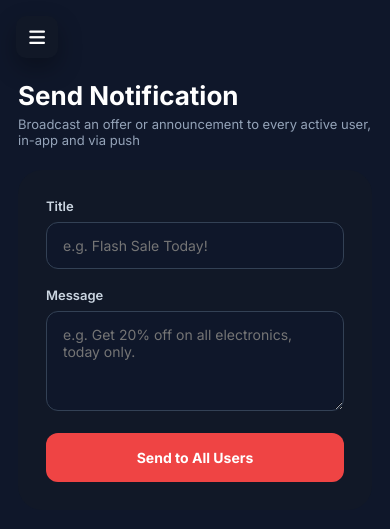
After one commit to Teja080910/ecommers-app, a PHP site: page /send-notification.php in a window 390 px wide. The commit adds this page. Shown: the top 529 px of the page. Run offline with PHP 8.4, Linux system fonts and the light colour scheme; a user stored in the database is signed in.

Commit message:
Fix profile edit crash, coupon sheet keyboard, language hang; remove wallet; add refund/offer notifications
- profile.dart: editPhone/editUsername/editName had a race where setState
  fired on an already-disposed bottom sheet (setState-after-dispose crash),
  and the error variable was re-declared inside the StatefulBuilder so
  validation errors never actually rendered. Hoisted state, added
  submitting flags with button spinners, and guarded all post-await
  context/state use.
- checkout.dart: coupon bottom sheet was missing isScrollControlled, so the
  keyboard covered the input instead of the sheet resizing above it. Also
  added a loading spinner to Apply Coupon and Place Order (which previously
  had no double-submit guard at all).
- language.dart: applyLanguage() had no timeout/error handling around the
  ML Kit model download, so a stalled download left the Apply button
  spinning forever with no way out.
- address.dart: Save Address button now shows a spinner and can't be
  double-submitted.
- Removed the Wallet feature end-to-end (Home header pill, Home drawer
  item, Profile settings entry) since there's no refund/cashback crediting
  logic behind it and it's not a live decision yet. Replaced with:
  admin/cancelled-orders.php now has a per-order "send refund notification"
  action (in-app + push, no ledger), and a new admin/send-notification.php
  page to broadcast offer/announcement notifications to all users.

Co-Authored-By: Claude Sonnet 5 <noreply@anthropic.com>

```diff
--- a/Backend/admin/nav.php
+++ b/Backend/admin/nav.php
@@ -315,6 +315,21 @@ $settings_pages = ['app-settings.php','change-password.php'];
 
     </li>
 
+    <!-- Notifications -->
+
+    <li class="<?= ($current_page == 'send-notification.php') ? 'active' : '' ?>">
+
+        <a href="send-notification.php">
+
+            <div class="menu-left">
+                <i class="fa-solid fa-bullhorn"></i>
+                Send Notification
+            </div>
+
+        </a>
+
+    </li>
+
     <!-- Products -->
 
     <li class="<?= in_array($current_page,$product_pages) ? 'active' : '' ?>">
--- /dev/null
+++ b/Backend/admin/send-notification.php
@@ -0,0 +1,282 @@
+<?php
+session_start();
+
+require_once 'db.php';
+
+/* LOGIN CHECK */
+
+if(!isset($_SESSION['admin_id'])){
+
+    header("Location:index.php");
+    exit;
+}
+
+/* SEND BROADCAST NOTIFICATION
+   Delivered via Firebase Cloud Messaging (push) from this backend, plus
+   an in-app row in user_notifications so it shows in the app's own
+   Notifications screen even if the push never arrives (app closed,
+   permission denied, etc). */
+
+$sent = null;
+$sentCount = 0;
+
+if($_SERVER['REQUEST_METHOD'] === 'POST' && isset($_POST['send_broadcast'])){
+
+    $title = trim($_POST['title'] ?? '');
+    $message = trim($_POST['message'] ?? '');
+
+    if(!empty($title) && !empty($message)){
+
+        $usersStmt = $pdo->query("SELECT id, fcm_token FROM users WHERE is_active=1");
+        $users = $usersStmt->fetchAll();
+
+        $notifText = "$title: $message";
+
+        $insertStmt = $pdo->prepare(
+            "INSERT INTO user_notifications (user_id, notification_text) VALUES (?, ?)"
+        );
+
+        // fetch the FCM access token once for the whole batch, not per user
+        $access = trim(file_get_contents("https://zipzapcart.com/app/addaccess_token.php"));
+        $project = "ftnews-79e5c";
+
+        foreach($users as $user){
+
+            $insertStmt->execute([$user['id'], $notifText]);
+            $sentCount++;
+
+            if(!empty($user['fcm_token'])){
+
+                $payload = [
+                    "message" => [
+                        "token" => $user['fcm_token'],
+                        "notification" => [
+                            "title" => $title,
+                            "body" => $message
+                        ],
+                        "data" => [
+                            "type" => "offer",
+                            "screen" => "home"
+                        ]
+                    ]
+                ];
+
+                $ch = curl_init();
+                curl_setopt($ch, CURLOPT_URL, "https://fcm.googleapis.com/v1/projects/" . $project . "/messages:send");
+                curl_setopt($ch, CURLOPT_POST, true);
+                curl_setopt($ch, CURLOPT_RETURNTRANSFER, true);
+                curl_setopt($ch, CURLOPT_HTTPHEADER, [
+                    "Authorization: Bearer " . $access,
+                    "Content-Type: application/json"
+                ]);
+                curl_setopt($ch, CURLOPT_POSTFIELDS, json_encode($payload));
+                curl_exec($ch);
+                curl_close($ch);
+            }
+        }
+
+        $sent = true;
+
+    }else{
+
+        $sent = false;
+    }
+}
+
+?>
+
+<!DOCTYPE html>
+<html lang="en">
+<head>
+
+<meta charset="UTF-8">
+
+<meta name="viewport"
+content="width=device-width,
+initial-scale=1.0">
+
+<title>
+Send Notification
+</title>
+
+<link rel="stylesheet"
+href="https://cdnjs.cloudflare.com/ajax/libs/font-awesome/6.5.2/css/all.min.css">
+
+<link href="https://fonts.googleapis.com/css2?family=Inter:wght@300;400;500;600;700&display=swap"
+rel="stylesheet">
+
+<style>
+
+*{
+    margin:0;
+    padding:0;
+    box-sizing:border-box;
+    font-family:'Inter',sans-serif;
+}
+
+body{
+    background:#0f172a;
+    color:#fff;
+}
+
+.main-content{
+    margin-left:240px;
+    padding:28px;
+    max-width:640px;
+}
+
+.page-header{
+    margin-bottom:22px;
+}
+
+.page-header h1{
+    font-size:26px;
+    margin-bottom:5px;
+}
+
+.page-header p{
+    font-size:13px;
+    color:#94a3b8;
+}
+
+.form-card{
+    background:#111827;
+    border-radius:24px;
+    padding:28px;
+}
+
+.field{
+    margin-bottom:18px;
+}
+
+.field label{
+    display:block;
+    font-size:13px;
+    font-weight:600;
+    margin-bottom:8px;
+    color:#cbd5e1;
+}
+
+.field input,
+.field textarea{
+    width:100%;
+    padding:14px 16px;
+    border-radius:12px;
+    border:1px solid #334155;
+    background:#0f172a;
+    color:#fff;
+    font-size:14px;
+    font-family:'Inter',sans-serif;
+}
+
+.field textarea{
+    resize:vertical;
+    min-height:100px;
+}
+
+.submit-btn{
+    width:100%;
+    padding:16px;
+    border-radius:12px;
+    border:none;
+    background:#ef4444;
+    color:#fff;
+    font-size:14px;
+    font-weight:700;
+    cursor:pointer;
+}
+
+.submit-btn:hover{
+    background:#dc2626;
+}
+
+.success-banner{
+    background:#16a34a20;
+    color:#4ade80;
+    padding:14px 20px;
+    border-radius:16px;
+    margin-bottom:18px;
+    font-size:13px;
+    font-weight:600;
+}
+
+.error-banner{
+    background:#ef444420;
+    color:#f87171;
+    padding:14px 20px;
+    border-radius:16px;
+    margin-bottom:18px;
+    font-size:13px;
+    font-weight:600;
+}
+
+@media(max-width:900px){
+
+    .main-content{
+        margin-left:0;
+        padding:85px 15px 20px;
+    }
+}
+
+</style>
+
+</head>
+<body>
+
+<?php include 'nav.php'; ?>
+
+<div class="main-content">
+
+    <div class="page-header">
+
+        <h1>
+            Send Notification
+        </h1>
+
+        <p>
+            Broadcast an offer or announcement to every active user, in-app and via push
+        </p>
+
+    </div>
+
+    <?php if($sent === true){ ?>
+
+        <div class="success-banner">
+            Sent to <?php echo $sentCount; ?> user<?php echo $sentCount == 1 ? '' : 's'; ?>.
+        </div>
+
+    <?php }elseif($sent === false){ ?>
+
+        <div class="error-banner">
+            Title and message are both required.
+        </div>
+
+    <?php } ?>
+
+    <div class="form-card">
+
+        <form method="post">
+
+            <div class="field">
+                <label>Title</label>
+                <input type="text" name="title" placeholder="e.g. Flash Sale Today!" required>
+            </div>
+
+            <div class="field">
+                <label>Message</label>
+                <textarea name="message" placeholder="e.g. Get 20% off on all electronics, today only." required></textarea>
+            </div>
+
+            <button type="submit" name="send_broadcast" value="1" class="submit-btn"
+                onclick="return confirm('Send this notification to every active user now?');">
+                Send to All Users
+            </button>
+
+        </form>
+
+    </div>
+
+</div>
+
+</body>
+</html>
```
Also changed, not shown: Backend/admin/cancelled-orders.php (+168 -3 lines), 5 other files.
